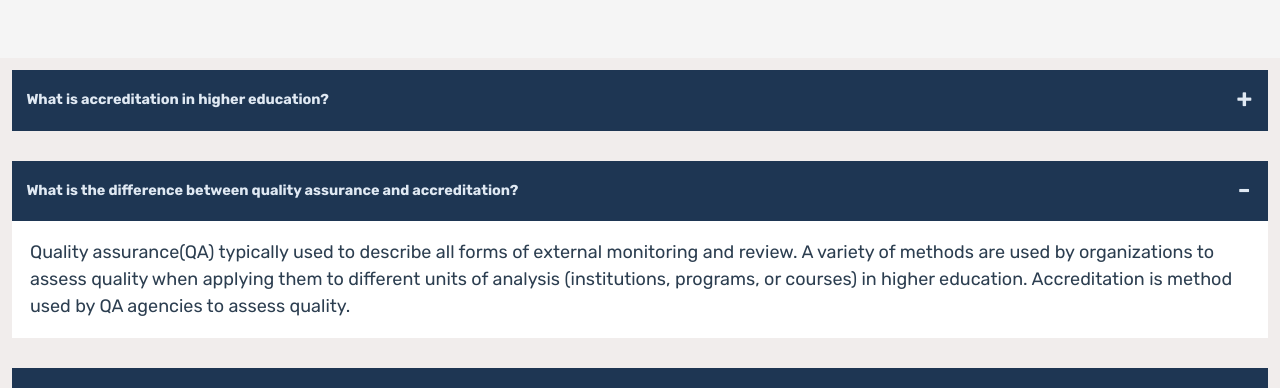
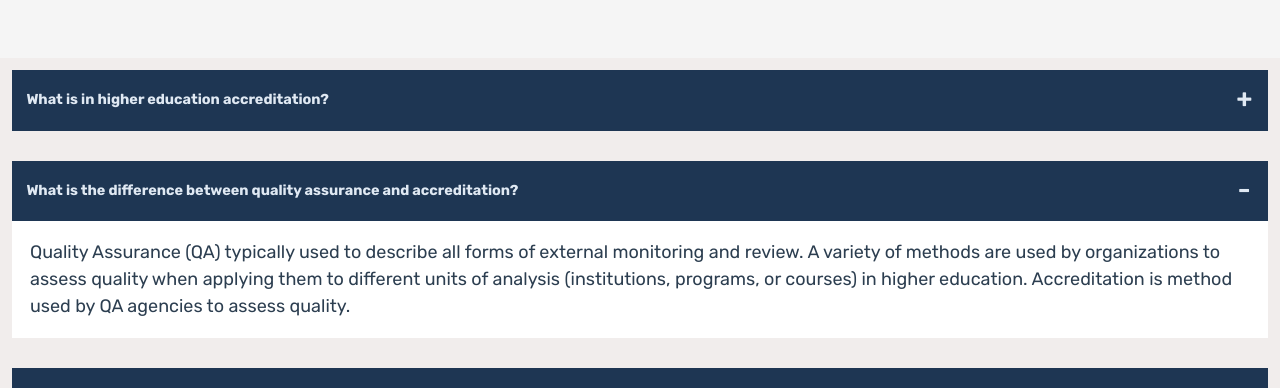
Before and after one commit to Cian747/M, a React (Create React App) app: page /faq in a window 1280 px wide. Both pictures are taken after a click on the label 640 px from the left and 388 px from the top of the page. Shown: the part 198-586 px from the top of the page. Built offline with nearby package versions, Linux system fonts and the light colour scheme.

Commit message:
wording edit

```diff
--- a/src/pages/Faq.js
+++ b/src/pages/Faq.js
@@ -19,7 +19,7 @@ function Faq() {
 
                             <input type="checkbox" className='faq-check' id="faq1" />
 
-                            <label className="faq-label" htmlFor="faq1">What is accreditation in higher education?</label>
+                            <label className="faq-label" htmlFor="faq1">What is in higher education accreditation?</label>
 
                             <div className="faq-content">
 
@@ -39,7 +39,7 @@ function Faq() {
 
                             <div className="faq-content">
 
-                                Quality assurance(QA) typically used to describe all forms of external monitoring and review. A variety of
+                                Quality Assurance (QA) typically used to describe all forms of external monitoring and review. A variety of
                                 methods are used by organizations to assess quality when applying them to different units of analysis
                                 (institutions, programs, or courses) in higher education. Accreditation is method used by QA agencies to
                                 assess quality.
```
